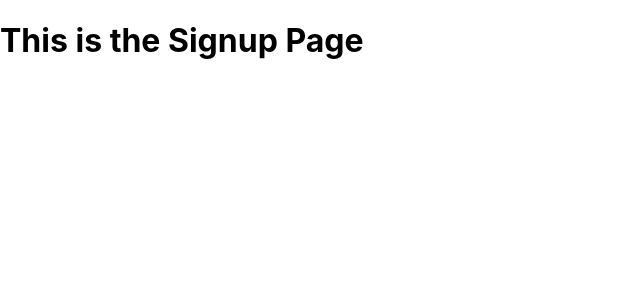
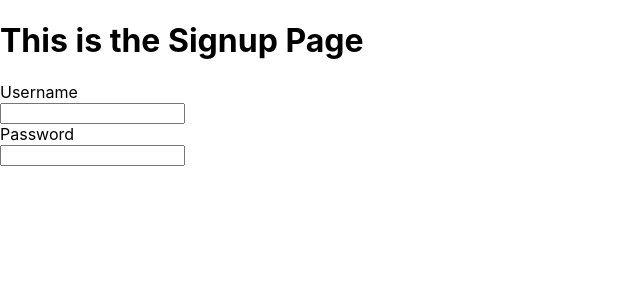
Before and after one commit to dannertech/charge-and-powerup, a React (Create React App) app in the folder client/: page /users/new in a window 1280 px wide. Shown: the top 300 px of the page, without its empty margins (0-640 px from the left). Built offline with nearby package versions, Linux system fonts and the light colour scheme.

Commit message:
updated signup page to include form and updated state

```diff
--- a/client/src/components/SignupPage.js
+++ b/client/src/components/SignupPage.js
@@ -4,10 +4,26 @@ import styled from 'styled-components'
 
 
 export default class SignupPage extends Component {
+    state = {
+        users: [],
+        newUser: {
+            password: '',
+            username: ''
+        }
+    }
     render(){
         return(
             <div>
                 <h1>This is the Signup Page</h1>
+                <form onSubmit={this.handleSubmit}>
+                <label> Username </label>
+                <br></br>
+                <input type="text" name="username" value={this.state.newUser.username} onChange={this.handleChange} />
+                <br></br>
+                <label>Password</label>
+                <br></br>
+                <input type="text" name="password" value={this.state.newUser.password} onClick={this.handleChange} />
+                </form>
             </div>
         )
     }
```
